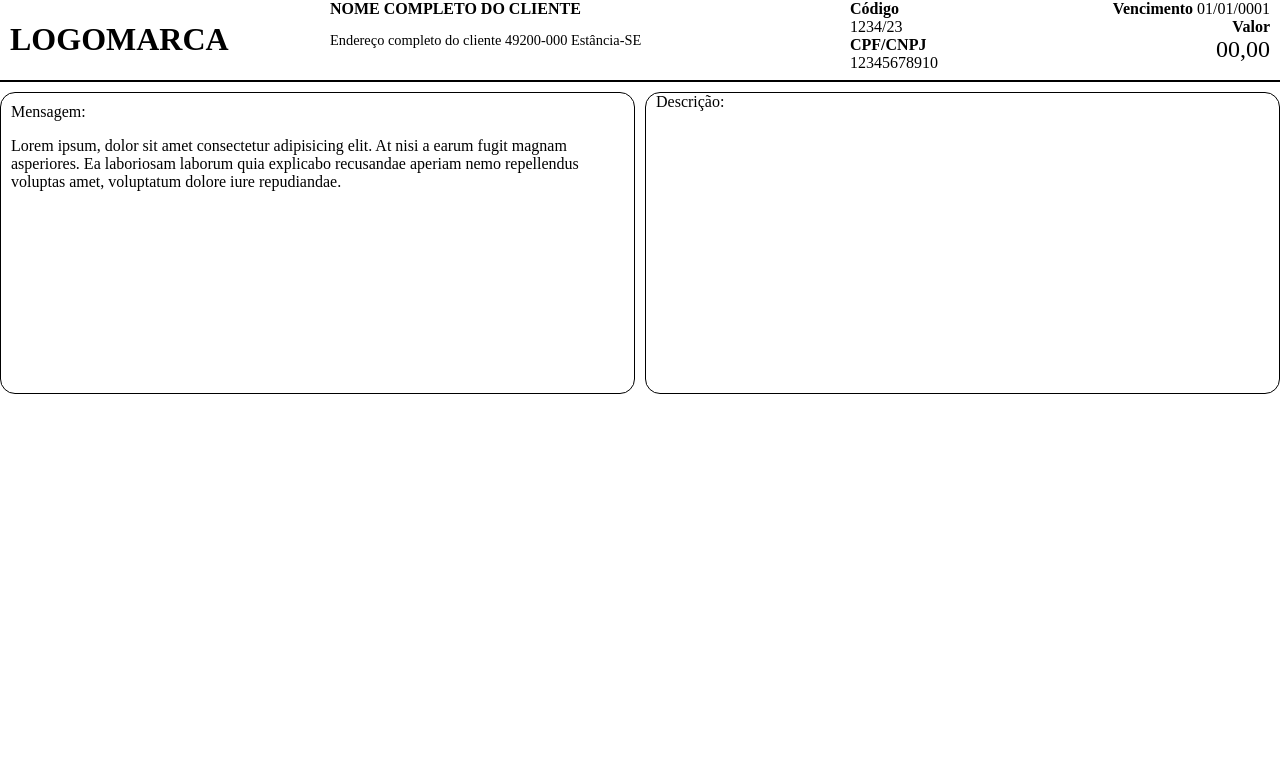
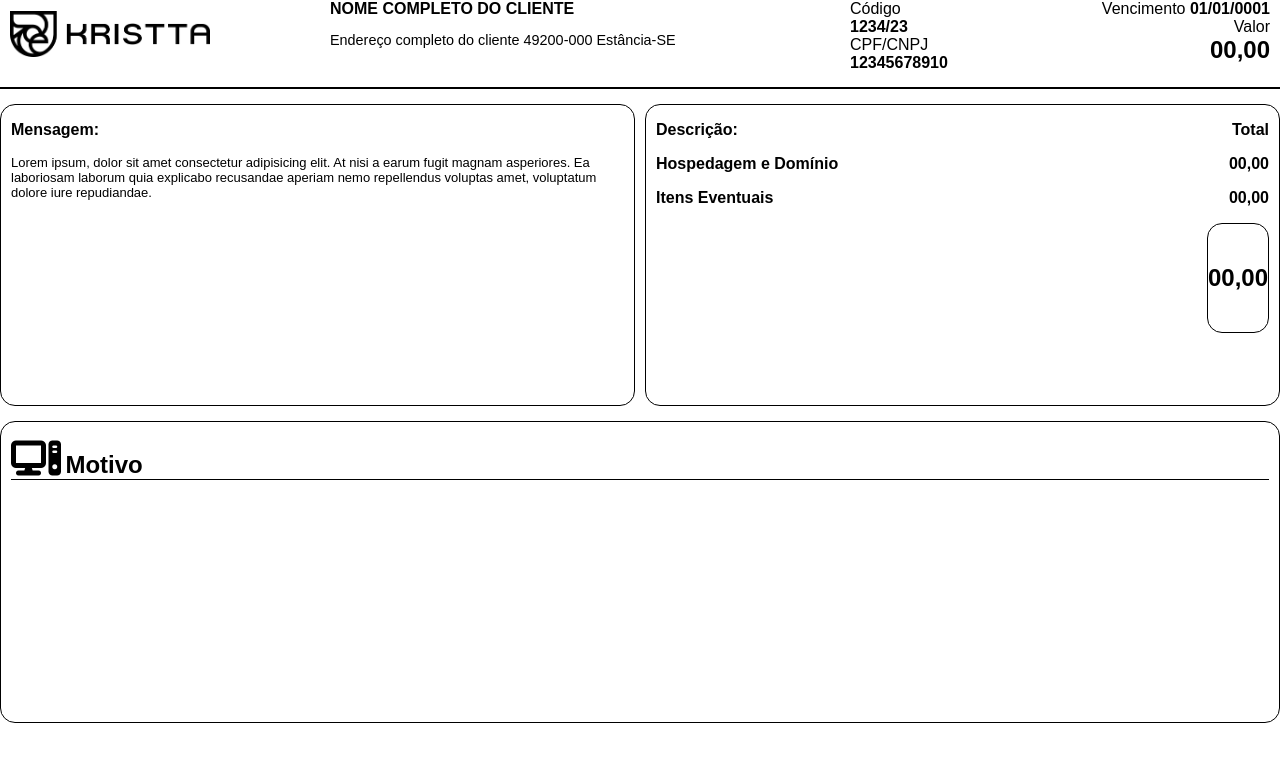
Before and after one commit to RodrigoChantel/invoice-kristta, a plain HTML site: page index.html in a window 1280 px wide. Drawn offline with Linux system fonts and the light colour scheme.

Commit message:
Add files via upload

```diff
--- a/assets/css/invoiceStyle.css
+++ b/assets/css/invoiceStyle.css
@@ -4,6 +4,7 @@ body, html{
     min-width: 100% !important;
     min-height: 100% !important;
     background-color: rgb(255, 255, 255);
+    font-family: Arial, Helvetica, sans-serif;
 }
 
 #invoice{
@@ -14,7 +15,13 @@ body, html{
 }
 
 #bodyInvoice{
-    height: 20vh !important;
+    height: 100% !important;
+}
+
+#bodyInvoice2{
+    width: 100%;
+    height: 100% !important;
+    margin-top: 15px;
 }
 
 .field{
@@ -33,7 +40,7 @@ body, html{
     display: flex;
     flex-direction: row;
     flex-wrap: nowrap;
-    justify-content: start;
+    justify-content: center;
 }
 
 .invoice-col-10{
@@ -54,7 +61,7 @@ body, html{
 }
 .invoice-col-50{
     width: 50%;
-    height: 100%;
+    height: 100% !important;
 }
 .invoice-col-60{
     width: 60%;
@@ -73,7 +80,7 @@ body, html{
     height: 100%;
 }
 .invoice-col-100{
-    width: 100%;
+    width: 100% !important;
     height: 100%;
 }
 
@@ -129,18 +136,17 @@ body, html{
     margin-bottom: 10px;
 }
 
-.hr{
-    color: black !important;
-    width: 100% !important;
-    height: 0.1px;
-    background-color: black;
-    border: 1px;
-    border-style: solid;
-}
-
 .border-body{
     border: 1px;
-    border-color: black !important;
+    border-color: rgb(0, 0, 0) !important;
     border-radius: 15px;
     border-style:solid;
 }
+
+.description{
+    display: flex;
+    flex-direction: row;
+    flex-wrap: nowrap;
+    justify-content: space-between;
+    font-weight: bold;
+}
--- a/index.html
+++ b/index.html
@@ -15,7 +15,7 @@
         <div id="headerInvoice">
             <div class="invoice-row">
                 <div class="invoice-col-30 px-1" style="margin-top: auto; margin-bottom: auto;">
-                    <h1 class="text-start">LOGOMARCA</h1>
+                    <img src="./assets/img/logob.webp" width="200vh" alt="">
                 </div>
                 <div class="invoice-col-50 px-1">
                     <span class="full-name">NOME COMPLETO DO CLIENTE</span>
@@ -26,36 +26,47 @@
                 </div>
                 <div class="invoice-col-20 px-1">
                     <div>
-                        <label class="fw-bold" for="contrato">Código</label>
-                        <p class="my-0" id="contrato">1234/23</p>
+                        <label for="contrato">Código</label>
+                        <p class="my-0 fw-bold" id="contrato">1234/23</p>
                     </div>
                     <div class="py-0">
-                        <label class="fw-bold" for="cod">CPF/CNPJ</label>
-                        <p class="my-0" id="cod">12345678910</p>
+                        <label for="cod">CPF/CNPJ</label>
+                        <p class="my-0 fw-bold" id="cod">12345678910</p>
                     </div>
                 </div>
                 <div class="invoice-col-20 px-1 text-end">
-                    <p class="my-0 fw-bold">Vencimento <span class="fw-normal">01/01/0001</span></p>
+                    <p class="my-0">Vencimento <span class="fw-bold">01/01/0001</span></p>
                     <div>
-                        <label class="fw-bold" for="valor">Valor</label>
-                        <p class="my-0 fs-large" id="valor">00,00</p>
+                        <label for="valor">Valor</label>
+                        <p class="my-0 fs-large fw-bold" id="valor">00,00</p>
                     </div>
                 </div>
             </div><!--END ROW-->
         </div>
 
-        <div class="hr mb-3"> </div>
+        <hr style="border-top: 1px; border-style: solid; margin-top: 15px; margin-bottom: 15px;">
 
         <div id="bodyInvoice">
             <div class="invoice-row">
                 <div class="invoice-col-50 border-body px-1 field" style="margin-right: 5px;">
-                    <p style="margin-top: 10px;">Mensagem:</p>
-                    <p>
+                    <p style="font-weight: bold;">Mensagem:</p>
+                    <p style="font-size: small;">
                         Lorem ipsum, dolor sit amet consectetur adipisicing elit. At nisi a earum fugit magnam asperiores. Ea laboriosam laborum quia explicabo recusandae aperiam nemo repellendus voluptas amet, voluptatum dolore iure repudiandae.
                     </p>
                 </div>
                 <div class="invoice-col-50 border-body px-1 field" style="margin-left: 5px;">
-                    Descrição:
+                    <p class="description"><span>Descrição:</span><span>Total</span></p>
+                    <p class="description"><span>Hospedagem e Domínio</span><span>00,00</span></p>
+                    <p class="description"><span>Itens Eventuais</span><span>00,00</span></p>
+                    <div class="border-body m-0 p-0" style="float:inline-end;"><h5 class="fw-bold p-0 m-0 fs-large text-end">00,00</h5></div>
+                </div>
+            </div>
+        </div>
+
+        <div id="bodyInvoice2">
+            <div class="invoice-row">
+                <div class="invoice-col-100 border-body px-1 field2">
+                    <p style="border-top: 0px; border-bottom: 1px; border-left: 0; border-right: 0; border-style: solid;"><i class="fa-solid fa-computer" style="font-size: 40px;"></i> <span class="fw-bold fs-large">Motivo</span></p>
                 </div>
             </div>
         </div>
```
Also changed, not shown: assets/img/logob.webp (added).
